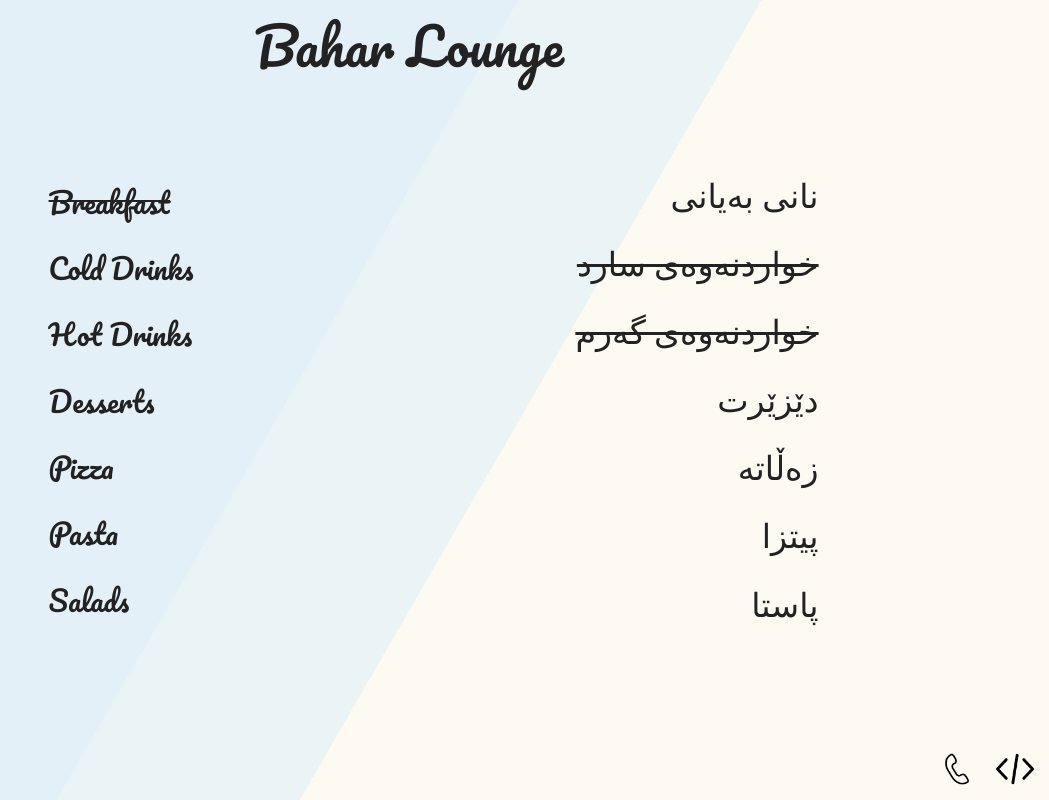
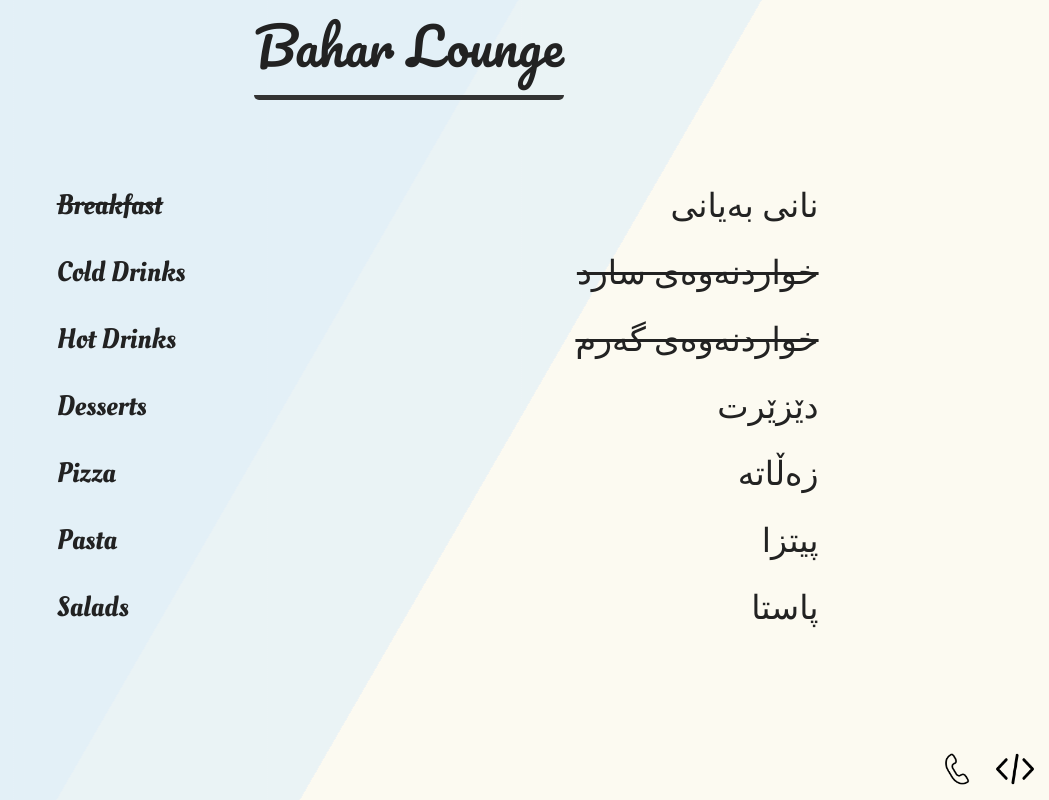
Before and after one commit to ahme-dev/baharlounge, a plain HTML site: page index.html in a window 1280 px wide. Shown: the whole page, without its empty margins (231-1280 px from the left). Drawn offline with Linux system fonts and the light colour scheme; a small style sheet from the web is missing.

Commit message:
add border under header and a blink animation for it

```diff
--- a/index.html
+++ b/index.html
@@ -15,18 +15,16 @@
       href="https://fonts.googleapis.com/css2?family=Pacifico&display=swap"
       rel="stylesheet"
     />
-    <link
-      href="https://fonts.googleapis.com/css2?family=Josefin+Sans&display=swap"
-      rel="stylesheet"
-    />
+    <link href="https://fonts.googleapis.com/css2?family=Oleo+Script&display=swap" rel="stylesheet">
   </head>
+
   <body>
     <div class="bg"></div>
     <div class="bg bg2"></div>
     <div class="bg bg3"></div>
 
     <div class="container">
-      <header>Bahar Lounge</header>
+      <header><h1>Bahar Lounge</h1></header>
 
       <main>
         <div class="list" id="list-english">
--- a/style.css
+++ b/style.css
@@ -39,6 +39,25 @@ header {
   font-size: 2rem;
 }
 
+header h1 {
+  animation: colorchange 1s ease-in-out infinite;
+  border-bottom: solid darkred 5px;
+  padding-bottom: 5px;
+  border-radius: 5px;
+}
+
+@keyframes colorchange {
+  0% {
+    border-bottom: solid 5px #333;
+  }
+  50% {
+    border-bottom: solid 5px grey;
+  }
+  100% {
+    border-bottom: solid 5px #333;
+  }
+}
+
 /* center / links */
 
 main {
@@ -58,7 +77,7 @@ main .list {
 }
 
 main .list * {
-  font-family: Pacifico;
+  font-family: "Oleo Script";
   font-size: 1.1rem;
   padding: 0px 10px;
   text-decoration: none;
```
